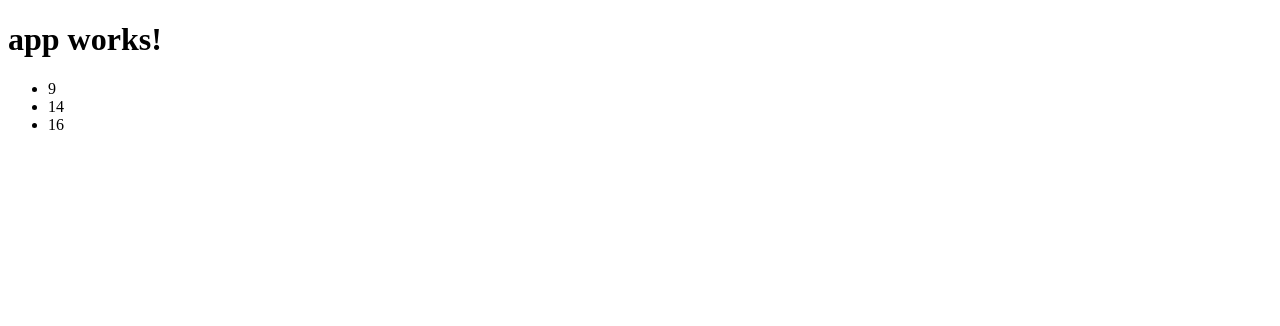
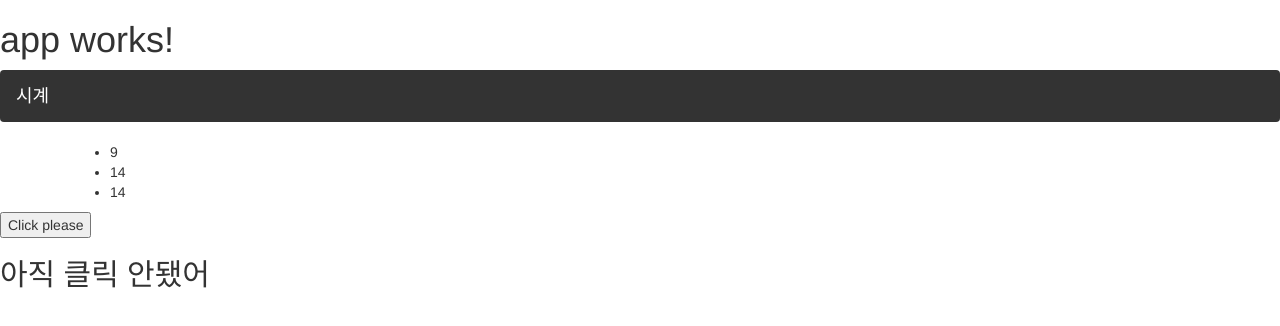
Before and after one commit to majecty/angular2-study, an Angular app: page / in a window 1280 px wide. Shown: the top 326 px of the page. Built offline with nearby package versions, Linux system fonts and the light colour scheme.

Commit message:
Before heroes

```diff
--- a/angular-cli.json
+++ b/angular-cli.json
@@ -18,7 +18,8 @@
       "prefix": "app",
       "mobile": false,
       "styles": [
-        "styles.css"
+        "styles.css",
+        "../node_modules/bootstrap/dist/css/bootstrap.min.css"
       ],
       "scripts": [],
       "environments": {
--- a/package.json
+++ b/package.json
@@ -21,7 +21,9 @@
     "@angular/platform-browser-dynamic": "~2.1.0",
     "@angular/router": "~3.1.0",
     "angular2-moment": "^1.0.0-beta.5",
+    "bootstrap": "^3.3.7",
     "core-js": "^2.4.1",
+    "ng2-bootstrap": "^1.1.14",
     "rxjs": "5.0.0-beta.12",
     "ts-helpers": "^1.1.1",
     "zone.js": "^0.6.23"
--- a/src/app/clock.component.css
+++ b/src/app/clock.component.css
@@ -0,0 +1,5 @@
+
+.navbar {
+    background: #333;
+    color: #fff;
+}
--- a/src/app/clock.component.html
+++ b/src/app/clock.component.html
@@ -1,8 +1,20 @@
 
-<div>
+<nav class="navbar">
+    <div class="navbar-header">
+        <div class="navbar-brand">
+            시계
+        </div>
+    </div>
+</nav>
+<div class="container">
     <ul>
         <li>{{hour}}</li>
         <li>{{minuate}}</li>
         <li>{{second}}</li>
     </ul>
 </div>
+
+<div>
+    <button (click)="buttonClicked(123)">Click please</button>
+    <h2>{{clickText}}</h2>
+</div>
--- a/src/app/clock.component.ts
+++ b/src/app/clock.component.ts
@@ -9,6 +9,7 @@ export class ClockComponent {
     hour = 15;
     minuate = 30;
     second = 17;
+    clickText:string = '아직 클릭 안됐어';
 
     constructor() {
         this.updateDate();
@@ -23,4 +24,8 @@ export class ClockComponent {
         this.minuate = date.getMinutes();
         this.second = date.getSeconds();
     }
+
+    buttonClicked(n:number) {
+        this.clickText = n + "클릭함" + Math.random();
+    }
 }
```
